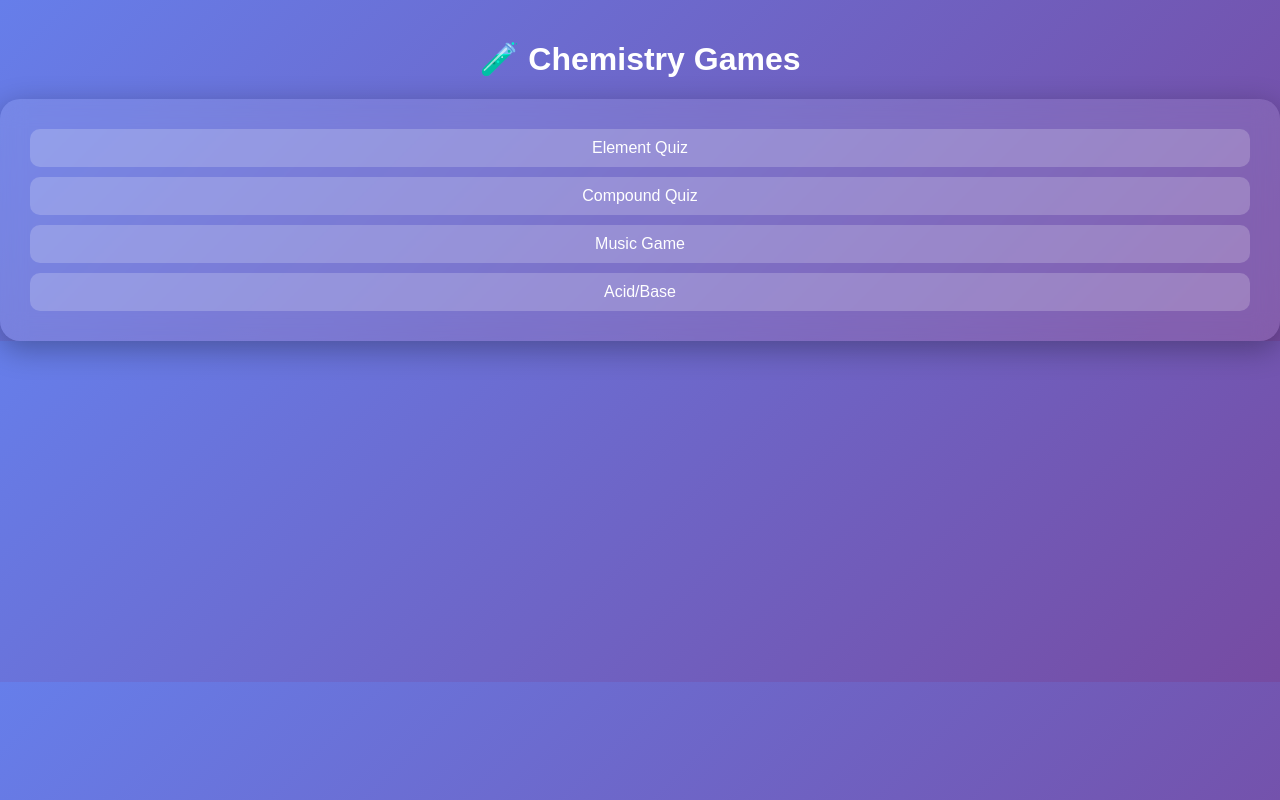
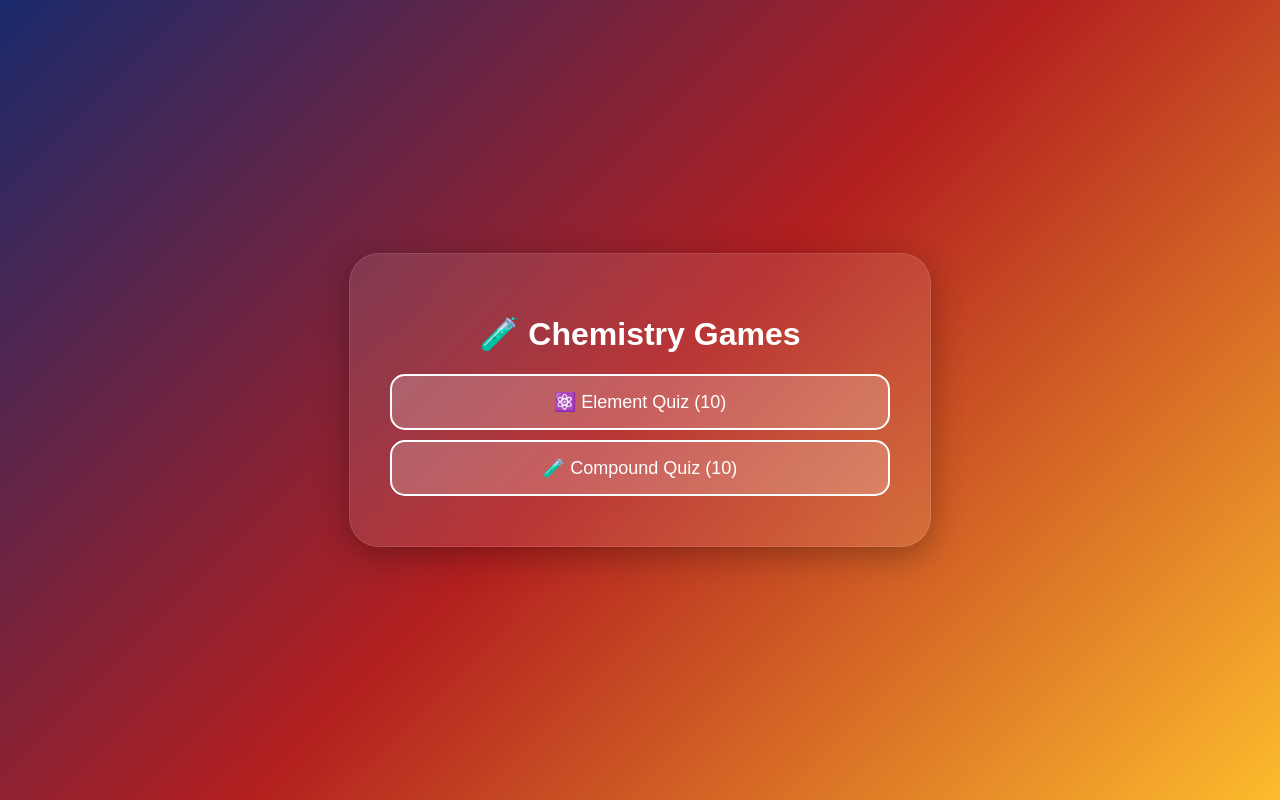
Before and after one commit to Eenee012/Chemistry-games, a Flask app: page / in a window 1280 px wide. Run offline with Flask 3, Linux system fonts and the light colour scheme.

Commit message:
Update index.html

```diff
--- a/templates/index.html
+++ b/templates/index.html
@@ -1,18 +1,100 @@
 <!DOCTYPE html>
-<html>
+<html lang="mn">
 <head>
-<title>Chem Games</title>
-<link rel="stylesheet" href="/static/style.css">
-<script src="/static/app.js"></script>
+    <meta charset="UTF-8">
+    <title>Chemistry Games Pro</title>
+    <style>
+        body {
+            background: linear-gradient(135deg, #1a2a6c, #b21f1f, #fdbb2d);
+            font-family: 'Arial', sans-serif;
+            color: white;
+            text-align: center;
+            height: 100vh;
+            margin: 0;
+            display: flex;
+            flex-direction: column;
+            justify-content: center;
+        }
+        .container {
+            background: rgba(255, 255, 255, 0.1);
+            backdrop-filter: blur(15px);
+            padding: 40px;
+            border-radius: 30px;
+            width: 80%;
+            max-width: 500px;
+            margin: auto;
+            box-shadow: 0 8px 32px rgba(0,0,0,0.3);
+            border: 1px solid rgba(255,255,255,0.1);
+        }
+        .btn {
+            display: block;
+            width: 100%;
+            padding: 15px;
+            margin: 10px 0;
+            background: rgba(255,255,255,0.2);
+            border: 2px solid white;
+            color: white;
+            border-radius: 15px;
+            cursor: pointer;
+            font-size: 18px;
+            transition: 0.3s;
+        }
+        .btn:hover {
+            background: white;
+            color: #b21f1f;
+        }
+        #quiz-area { display: none; }
+    </style>
 </head>
 <body>
-<h1 class="title">🧪 Chemistry Games</h1>
+    <div class="container" id="menu">
+        <h1>🧪 Chemistry Games</h1>
+        <button class="btn" onclick="startQuiz('element')">⚛️ Element Quiz (10)</button>
+        <button class="btn" onclick="startQuiz('compound')">🧪 Compound Quiz (10)</button>
+    </div>
 
-<div class="menu glass">
-<a href="/game1">Element Quiz</a>
-<a href="/game2">Compound Quiz</a>
-<a href="/game3">Music Game</a>
-<a href="/game4">Acid/Base</a>
-</div>
+    <div class="container" id="quiz-area">
+        <h2 id="q-text"></h2>
+        <div id="options"></div>
+        <p id="stat"></p>
+    </div>
+
+    <script>
+        let currentQuestions = [];
+        let index = 0;
+        let score = 0;
+
+        async function startQuiz(cat) {
+            const res = await fetch(`/get_quiz/${cat}`);
+            currentQuestions = await res.json();
+            index = 0; score = 0;
+            document.getElementById('menu').style.display = 'none';
+            document.getElementById('quiz-area').style.display = 'block';
+            showQuestion();
+        }
+
+        function showQuestion() {
+            if(index >= 10) {
+                document.getElementById('quiz-area').innerHTML = `<h2>Дууслаа! Оноо: ${score}/10</h2><button class="btn" onclick="location.reload()">Дахин эхлэх</button>`;
+                return;
+            }
+            let q = currentQuestions[index];
+            document.getElementById('q-text').innerText = q.q;
+            let optDiv = document.getElementById('options');
+            optDiv.innerHTML = '';
+            q.a.forEach((ans, i) => {
+                let b = document.createElement('button');
+                b.className = 'btn';
+                b.innerText = ans;
+                b.onclick = () => {
+                    if(i === q.c) score++;
+                    index++;
+                    showQuestion();
+                };
+                optDiv.appendChild(b);
+            });
+            document.getElementById('stat').innerText = `Асуулт: ${index + 1}/10 | Оноо: ${score}`;
+        }
+    </script>
 </body>
 </html>
```
